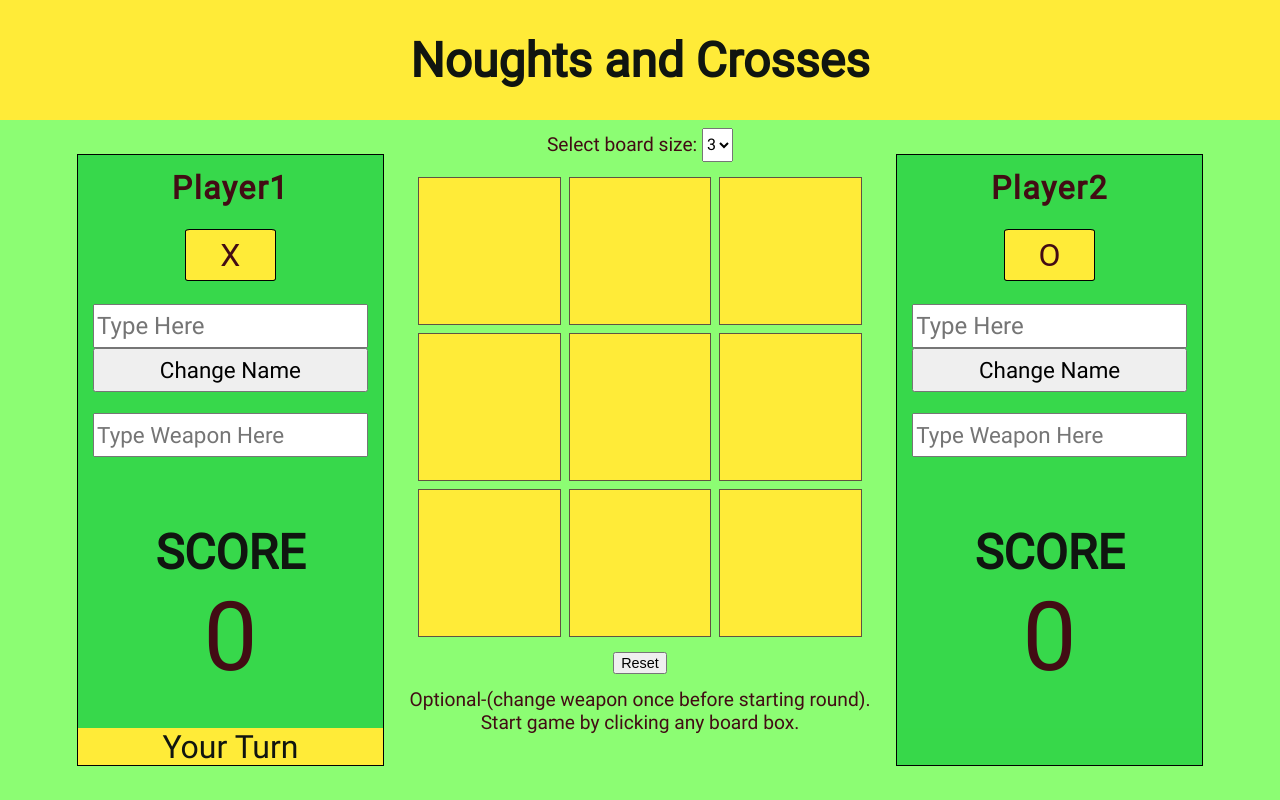
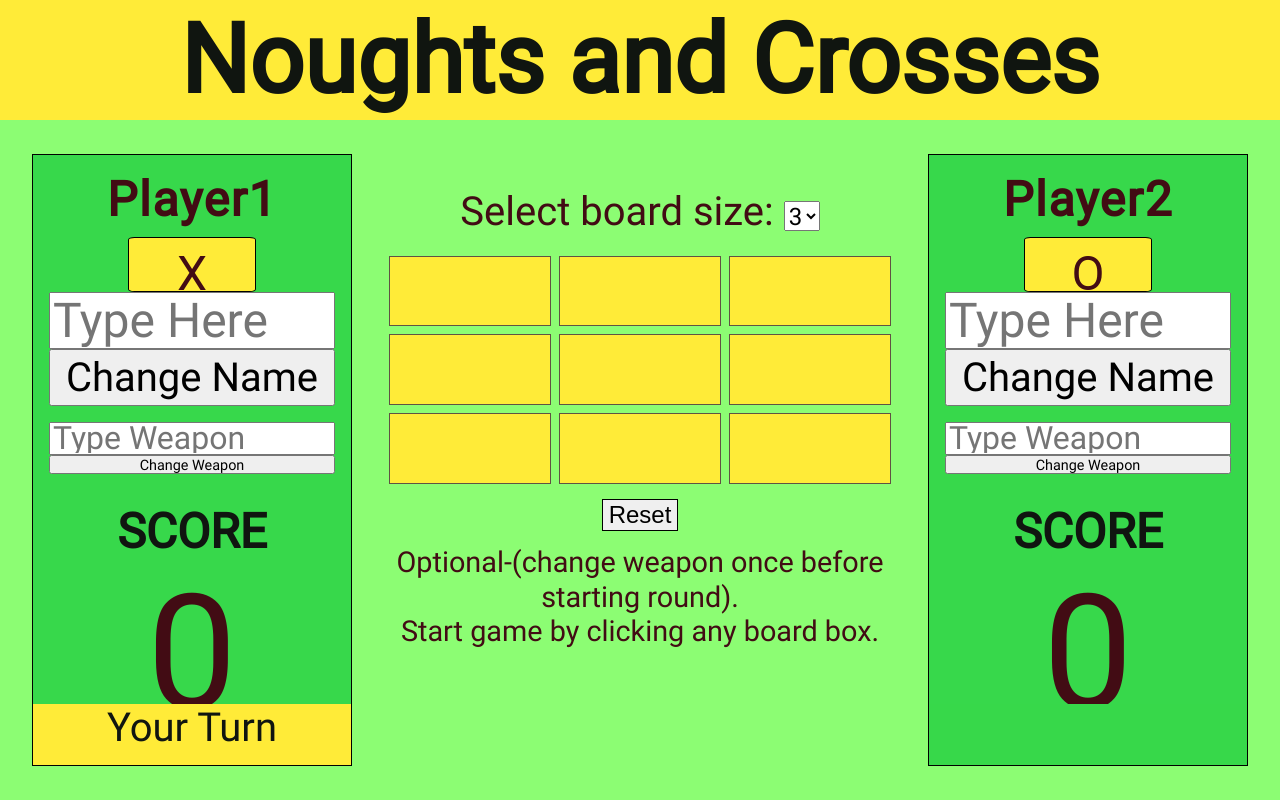
Before and after one commit to ikhlaas-kapadia/Noughts-And-Crosses, a React (Create React App) app: page / in a window 1280 px wide. Built offline with nearby package versions, Linux system fonts and the light colour scheme.

Commit message:
Add new classnames and designed css mobile first

```diff
--- a/src/App.css
+++ b/src/App.css
@@ -41,22 +41,23 @@ section {
 .Player-Box {
   display: flex;
   flex-direction: column;
-  height: 18%;
+  height: 20%;
   width: 95%;
   max-width: 95%;
-  max-height: 18%;
   min-width: 95%;
-  min-height: 18%;
+  min-height: 20%;
+  /* max-height: 60%; */
   margin: 0.3em;
   border: 1px solid black;
 }
 .Player {
+  /* border: 1px solid red; */
   display: flex;
   flex-direction: row;
-  height: 100%;
+  height: 90%;
   width: 100%;
   background-color: #37d84b;
-  max-height: 100%;
+  max-height: 90%;
 }
 
 .Player-Heading {
@@ -68,12 +69,13 @@ section {
   width: 30%;
   min-width: 30%;
   height: 100%;
-  max-height: 100%;
 }
 .Player-Heading h2 {
+  /* border: 1px solid green; */
   margin: 0;
+  padding-top: 5%;
   text-align: center;
-  padding-top: 5%;
+  /* padding-top: 5%; */
   width: 90%;
   min-height: 60%;
   /* border: 1px solid yellow; */
@@ -85,14 +87,16 @@ section {
   display: inline-block;
   margin: 0;
   width: fit-content;
-  min-width: 30%;
+  min-width: 40%;
   max-width: fit-content;
+  min-height: 30%;
+  height: fit-content;
   border: 1px black solid;
   border-radius: 5%;
   padding: 2%;
   text-align: center;
   background-color: #ffeb38;
-  font-size: 1.3rem;
+  font-size: 1.5rem;
   font-family: Roboto, “Open Sans”, “Helvetica Neue”, sans-serif;
 }
 .Player-Details {
@@ -100,6 +104,7 @@ section {
   display: flex;
   flex-direction: column;
   width: 45%;
+  max-height: 100%;
 }
 .NameForm {
   /* border: 1px solid black; */
@@ -108,22 +113,22 @@ section {
   align-items: center;
   justify-content: center;
   height: 100%;
-  margin-top: 8%;
+  margin-bottom: 5%;
 }
 .Name-Input,
 .Weapon-Input {
   /* border: 1px solid black; */
-  width: 80%;
-  height: 50%;
+  width: 60%;
+  height: 45%;
   font-family: inherit;
-  font-size: 1rem;
+  font-size: 0.8rem;
 }
-.NameForm button {
+.Change-Button {
   font-family: inherit;
-  font-size: 0.9rem;
+  font-size: 0.8rem;
   padding: 0;
   width: 60%;
-  height: 50%;
+  height: 45%;
 }
 .Weapon-Changer {
   /* border: 1px solid yellow; */
@@ -131,8 +136,9 @@ section {
   display: flex;
   flex-direction: column;
   align-items: center;
-  justify-content: center;
+  /* justify-content: center; */
 }
+
 .Weapon-Changer span {
   margin: 0;
   display: inline-block;
@@ -148,62 +154,76 @@ section {
   flex-direction: column;
   width: 25%;
   align-items: center;
-  justify-content: center;
+  /* justify-content: center; */
 }
 .Score-Container h3 {
+  /* border: 1px solid red; */
+  padding-top: 5%;
+  height: 50%;
+  width: 100%;
   margin: 0;
-  margin-top: 0.2em;
-  font-size: 1.5rem;
+  text-align: center;
+  /* margin-top: 0.2em; */
+  font-size: 1.8rem;
   color: #101510;
 }
 .Score {
+  /* border: 1px solid red; */
   display: inline-block;
+  text-align: center;
   font-size: 3.5rem;
+  height: 100%;
+  width: 100%;
   /* margin: 0; */
 }
 
 .Turn-Box {
+  /* border: 1px solid black; */
   background-color: #37d84a;
-  min-height: 13%;
-  max-height: 15%;
+  height: 10%;
+  max-height: 10%;
 }
 
 .Turn,
 .No-Turn {
+  vertical-align: text-bottom;
+  /* border: 1px solid red; */
   text-align: center;
   margin: 0;
   background-color: #37d84a;
   height: 100%;
-  width: 100%;
-  /* margin: 0 auto; */
-  color: #101510;
-  font-size: 1rem;
-  padding: 0;
+  width: 50%;
+  margin: 0 auto;
+  color: transparent;
+  font-size: 0.7rem;
+  max-height: 100%;
 }
 .Turn {
   background-color: #ffeb38;
+  color: #101510;
 }
 
 /* <——— BOARD ——> */
 .Board-Wrapper {
+  /* border: 1px solid red; */
   display: flex;
   flex-direction: column;
   height: 64%;
-  width: 90%;
+  width: 100%;
   align-items: center;
   font-size: 1em;
 }
 .Board-Selector,
 .Hidden-Selector {
+  /* border: 1px solid yellow; */
   padding-top: 0;
-  margin: 0.5rem 0;
-  /* border: 1px solid yellow; */
+  margin-bottom: 1%;
   width: 100%;
   text-align: center;
   min-width: 100%;
-  height: 5%;
-  max-height: 5%;
-  min-height: 5%;
+  /* height: 10%; */
+  min-height: 8%;
+  max-height: 8%;
   font-size: 1rem;
 }
 
@@ -217,17 +237,18 @@ option {
 
 .Drop-Down {
   font-family: inherit;
-  font-size: 1em;
-  height: 100%;
-  text-align: center;
+  font-size: 0.8rem;
+  height: 70%;
 }
 
 .Board {
+  /* border: 1px solid red; */
   display: grid;
   height: 100%;
-  width: 100%;
+  width: 80%;
   grid-gap: 0.2em;
   font-size: 1em;
+  max-height: 100%;
 }
 .Board-9 {
   grid-template-columns: repeat(3, 1fr);
@@ -237,12 +258,12 @@ option {
 .Board-16 {
   grid-template-columns: repeat(4, 1fr);
   grid-template-rows: repeat(4, 1fr);
-  font-size: 2.5rem;
+  font-size: 2rem;
 }
 .Board-25 {
   grid-template-columns: repeat(5, 1fr);
   grid-template-rows: repeat(5, 1fr);
-  font-size: 2rem;
+  font-size: 1.5rem;
 }
 .Board-36 {
   grid-template-columns: repeat(6, 1fr);
@@ -252,17 +273,17 @@ option {
 .Board-49 {
   grid-template-columns: repeat(7, 1fr);
   grid-template-rows: repeat(7, 1fr);
-  font-size: 1.3rem;
+  font-size: 1.2rem;
 }
 .Board-64 {
   grid-template-columns: repeat(8, 1fr);
   grid-template-rows: repeat(8, 1fr);
-  font-size: 1.2rem;
+  font-size: 1rem;
 }
 .Board-81 {
   grid-template-columns: repeat(9, 1fr);
   grid-template-rows: repeat(9, 1fr);
-  font-size: 1rem;
+  font-size: 0.9rem;
 }
 
 .Box,
@@ -282,7 +303,7 @@ option {
 }
 
 .Reset-Btn {
-  /* border: 1px solid red; */
+  border: 1px solid black;
   font-size: 0.7em;
   margin: 0.4em;
 }
@@ -291,11 +312,11 @@ option {
   font-family: Roboto, “Open Sans”, “Helvetica Neue”, sans-serif;
 }
 .Message-Box {
+  /* border: 1px solid red; */
   width: 100%;
-  height: 10%;
-  /* border: 1px solid red; */
+  /* height: 20%; */
   margin: 0;
-  font-size: 0.8em;
+  font-size: 0.75rem;
   min-height: 10%;
   max-height: 10%;
 }
@@ -310,13 +331,46 @@ option {
   text-align: center;
 }
 .Win-Message {
-  margin-top: 0.2em;
-  font-size: 2em;
+  font-size: 2rem;
 }
 .No-Message {
   color: transparent;
 }
+@media only screen and (min-width: 411px) {
+  .Player-Heading h2 {
+    font-size: 1.5rem;
+  }
 
+  .Name-Input,
+  .Weapon-Input {
+    font-size: 1.2rem;
+  }
+  .Weapon-Input {
+    font-size: 1.2rem;
+  }
+  .Change-Button {
+    font-size: 1rem;
+  }
+  .Score-Container h3 {
+    font-size: 2.5rem;
+  }
+  .Score {
+    font-size: 4rem;
+  }
+
+  .Turn {
+    font-size: 0.8rem;
+  }
+  .Board-Selector {
+    font-size: 1.2rem;
+  }
+  .Message {
+    font-size: 1rem;
+  }
+  .Reset-Btn {
+    font-size: 0.8rem;
+  }
+}
 @media only screen and (min-width: 440px) {
   body {
     font-size: 1em;
@@ -385,7 +439,7 @@ option {
   .Weapon-Input {
     font-size: 0.9rem;
   }
-  .NameForm button {
+  .Change-Button {
     font-size: 0.9rem;
     width: 90%;
     height: 30%;
@@ -487,6 +541,9 @@ option {
     padding: 0.5rem;
     grid-gap: 0.5rem;
   }
+  .Win-Message {
+    font-size: 3rem;
+  }
 }
 
 @media only screen and (min-width: 655px) {
@@ -524,6 +581,36 @@ option {
     width: 90%;
     height: 50%;
   }
+  .Win-Message {
+    font-size: 3rem;
+  }
+}
+@media only screen and (min-width: 768px) {
+  /* —— Player Panels —> */
+  .Score {
+    font-size: 6rem;
+  }
+  .Board-Selector {
+    margin-top: 0;
+    font-size: 1.5rem;
+  }
+  .Drop-Down {
+    font-size: 1.4rem;
+  }
+
+  .Board {
+    height: 50%;
+  }
+
+  .Message {
+    font-size: 1.3rem;
+  }
+  .Win-Message {
+    font-size: 3rem;
+  }
+  .Turn {
+    font-size: 2rem;
+  }
 }
 
 @media only screen and (min-width: 900px) {
@@ -542,30 +629,60 @@ option {
   .Message {
     font-size: 1.2rem;
   }
+  .Win-Message {
+    font-size: 3rem;
+  }
 }
 
-@media only screen and (min-width: 1000px) {
-  /* —— Player Panels —> */
+@media only screen and (min-width: 1024px) {
+  .Player-Box {
+    width: 25%;
+  }
+  header {
+    font-size: 3rem;
+  }
+  .Player-Heading h2 {
+    font-size: 3rem;
+  }
+  .Icon {
+    font-size: 3rem;
+  }
+  .Name-Input {
+    font-size: 3rem;
+  }
+  .Weapon-Input {
+    font-size: 2rem;
+  }
+
+  .NameForm button {
+    font-size: 2.5rem;
+  }
+
   .Score {
-    font-size: 6rem;
+    font-size: 10rem;
   }
   .Board-Selector {
-    font-size: 1.2rem;
+    margin-top: 0;
+    font-size: 2.5rem;
   }
   .Drop-Down {
-    font-size: 1rem;
+    font-size: 1.5rem;
   }
-  .Board-Wrapper {
-    height: 100%;
-    max-height: 100%;
-    width: 40%;
-    max-width: 40%;
-    min-width: 40%;
+
+  .Board {
+    height: 45%;
+    /* width: 100%; */
   }
   .Message {
-    font-size: 1.2rem;
+    font-size: 1.8rem;
+  }
+  .Reset-Btn {
+    font-size: 1.5rem;
   }
   .Turn {
-    font-size: 2rem;
+    font-size: 2.5rem;
+  }
+  .Win-Message {
+    font-size: 4rem;
   }
 }
--- a/src/Components/Game-Grid.jsx
+++ b/src/Components/Game-Grid.jsx
@@ -10,6 +10,8 @@ class GameGrid extends React.Component {
     player2: { name: "Player2", icon: "O", gamesWon: 0 },
     player1Input: "",
     player2Input: "",
+    player1Icon: "",
+    player2Icon: "",
     counter: 0,
     winCombinations: [],
     winningPattern: [],
@@ -24,7 +26,7 @@ class GameGrid extends React.Component {
     });
   };
 
-  handleNameChange = (e) => {
+  handleInputChange = (e) => {
     const { value, name } = e.target;
     this.setState({
       [name]: value,
@@ -36,19 +38,19 @@ class GameGrid extends React.Component {
     e.preventDefault();
     const { name } = e.target;
     const playerInput = name === "player1" ? player1Input : player2Input;
-    console.log(playerInput);
     const updatedPlayer = { ...this.state[name] };
     updatedPlayer.name = playerInput;
-    this.setState({ [name]: updatedPlayer });
+    this.setState({ [name]: updatedPlayer, [`${name}Input`]: "" });
   };
-  handleIconChange = (e) => {
-    const { value, name } = e.target;
-    console.log(name, value);
+
+  handleIconSubmit = (e) => {
+    const { player1Icon, player2Icon } = this.state;
+    e.preventDefault();
+    const { name } = e.target;
+    const playerInput = name === "player1" ? player1Icon : player2Icon;
     const updatedPlayer = { ...this.state[name] };
-    updatedPlayer.icon = value;
-    this.setState({
-      [name]: updatedPlayer,
-    });
+    updatedPlayer.icon = playerInput;
+    this.setState({ [name]: updatedPlayer, [`${name}Icon`]: "" });
   };
   handleReset = (e) => {
     const { boardSize, rounds } = this.state;
@@ -157,7 +159,6 @@ class GameGrid extends React.Component {
     generateHorizontalWins();
     generateVerticalWins();
     generateDiagonalWins();
-    console.log(winCombinations);
     this.setState({ winCombinations: winCombinations });
   };
 
@@ -224,14 +225,13 @@ class GameGrid extends React.Component {
       counter,
       winningPattern,
     } = this.state;
-    console.log(winningPattern);
     return (
       <section>
         <div className="Player-Box">
           <Player
             player1={player1}
-            handleNameChange={this.handleNameChange}
-            handleIconChange={this.handleIconChange}
+            handleInputChange={this.handleInputChange}
+            handleIconSubmit={this.handleIconSubmit}
             handleNameSubmit={this.handleNameSubmit}
             counter={counter}
             winner={winner}
@@ -242,7 +242,7 @@ class GameGrid extends React.Component {
             counter !== boardSize ? (
               <p className="Turn">Your Turn</p>
             ) : (
-              <p className="No-Turn"></p>
+              <p className="No-Turn">Your Turn</p>
             )}
           </div>
         </div>
@@ -253,7 +253,6 @@ class GameGrid extends React.Component {
           />
           <div className={`Board-${boardSize} Board`}>
             {board.map((boardBox, index) => {
-              console.log(index + 1);
               return (
                 <div
                   id={`box-${index + 1}`}
@@ -294,9 +293,9 @@ class GameGrid extends React.Component {
         <div className="Player-Box">
           <Player
             player2={player2}
-            handleNameChange={this.handleNameChange}
-            handleIconChange={this.handleIconChange}
+            handleInputChange={this.handleInputChange}
             handleNameSubmit={this.handleNameSubmit}
+            handleIconSubmit={this.handleIconSubmit}
             counter={counter}
             winner={winner}
           />
@@ -306,7 +305,7 @@ class GameGrid extends React.Component {
             counter !== boardSize ? (
               <p className="Turn">Your Turn</p>
             ) : (
-              <p className="No-Turn"></p>
+              <p className="No-Turn">Your Turn</p>
             )}
           </div>
         </div>
--- a/src/Components/Player.jsx
+++ b/src/Components/Player.jsx
@@ -2,11 +2,11 @@ import React from "react";
 
 const Player = (props) => {
   const {
-    handleNameChange,
-    handleIconChange,
+    handleInputChange,
     handleNameSubmit,
+    handleIconSubmit,
+    counter,
     winner,
-    counter,
   } = props;
 
   const player = props.player1 ? "player1" : "player2";
@@ -23,24 +23,30 @@ const Player = (props) => {
           <label for={`${player}Input`}></label>
           <input
             className="Name-Input"
-            onChange={handleNameChange}
+            onChange={handleInputChange}
             name={`${player}Input`}
             maxLength="10"
             placeholder="Type Here"
           ></input>
-          <button>Change Name</button>
+          <button className="Change-Button">Change Name</button>
         </form>
-        <div className="Weapon-Changer">
+        <form
+          className="Weapon-Changer"
+          onSubmit={handleIconSubmit}
+          name={player}
+        >
           <label for={`${player}`}></label>
           {/* <span>Weapon Change </span> */}
           <input
             className="Weapon-Input"
-            onChange={handleIconChange}
-            name={`${player}`}
-            maxLength="3"
-            placeholder="Type Weapon Here"
-          ></input>
-        </div>
+            onChange={handleInputChange}
+            name={`${player}Icon`}
+            minLength="1"
+            maxLength="2"
+            placeholder="Type Weapon"
+          />
+          <button className="Change-Button">Change Weapon</button>
+        </form>
       </div>
       <div className="Score-Container">
         <h3>SCORE</h3>
```
